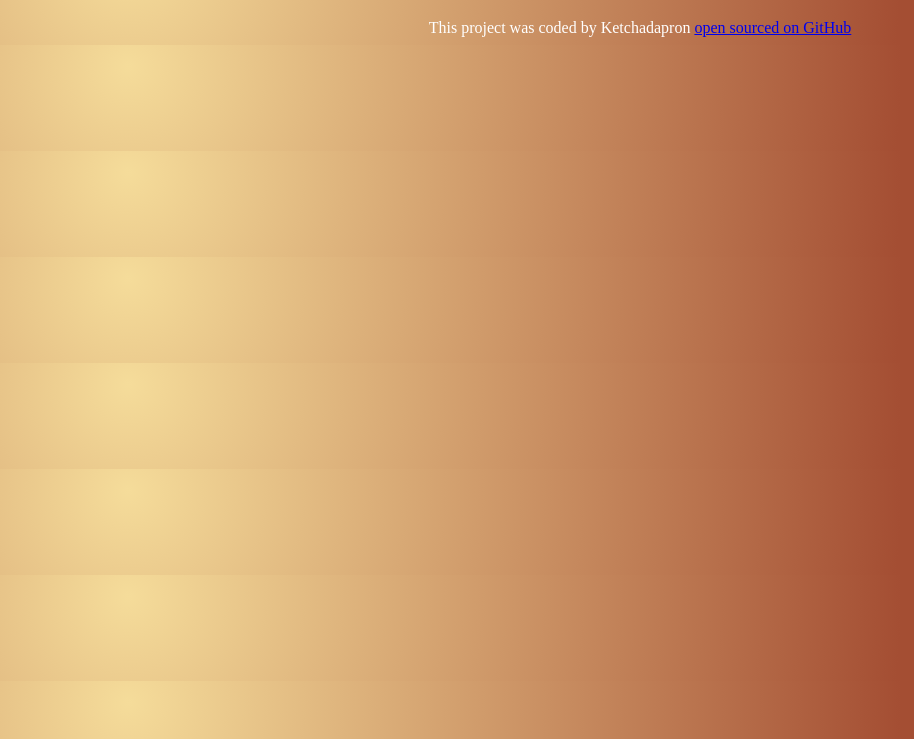
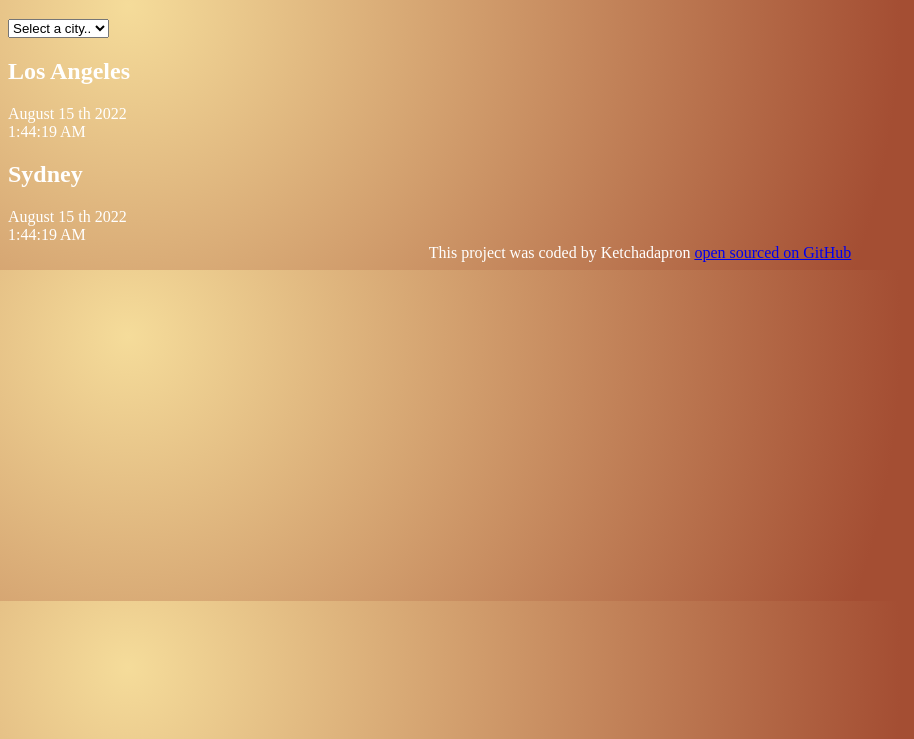
Before and after one commit to Ketchadaprons/world-clock, a plain HTML site: page index.html in a window 1280 px wide. Shown: the part 61-800 px from the top of the page, without its empty margins (0-914 px from the left). Drawn offline with Linux system fonts and the light colour scheme.

Commit message:
Added basic HTML

```diff
--- a/index.html
+++ b/index.html
@@ -8,7 +8,28 @@
     <title>World Clock</title>
   </head>
   <body>
-    <h1>World Clock</h1>
+    <div class="container">
+      <h1>World Clock</h1>
+
+      <select>
+        <option value="">Select a city..</option>
+        <option value="">London</option>
+        <option value="">New York</option>
+        <option value="">Auckland</option>
+      </select>
+
+      <div class="city">
+        <h2>Los Angeles</h2>
+        <div class="date">August 15 th 2022</div>
+        <div class="time">1:44:19 AM</div>
+      </div>
+
+      <div class="city">
+        <h2>Sydney</h2>
+        <div class="date">August 15 th 2022</div>
+        <div class="time">1:44:19 AM</div>
+      </div>
+    </div>
 
     <footer>
       This project was coded by Ketchadapron
--- a/src/styles.css
+++ b/src/styles.css
@@ -1,5 +1,4 @@
 body {
-  text-align: center;
   background: radial-gradient(
     859px at 10% 20%,
     rgb(245, 220, 154) 0%,
@@ -7,6 +6,9 @@ body {
   );
   color: white;
 }
+h1 {
+  text-align: center;
+}
 footer {
   text-align: center;
 }
```
